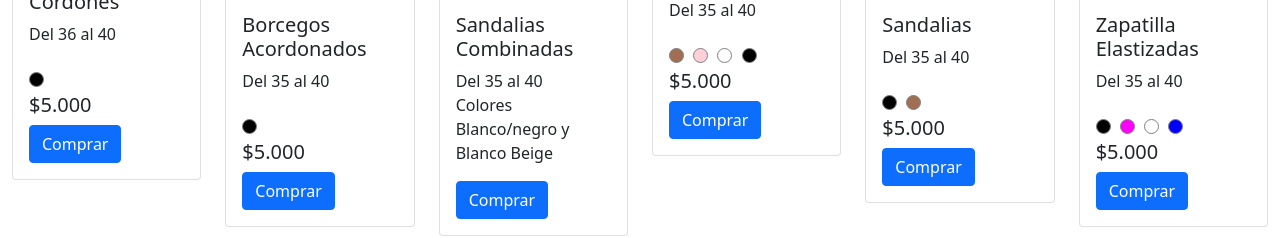
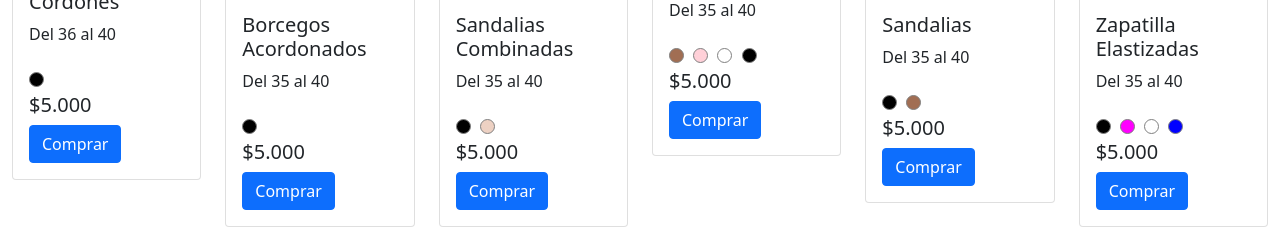
Before and after one commit to Ferluc/proyect-coder, a plain HTML site: page paginas/productos.html in a window 1280 px wide. Shown: the part 832-1070 px from the top of the page. Drawn offline with nearby package versions, Linux system fonts and the light colour scheme.

Commit message:
Corrección galeria

```diff
--- a/paginas/productos.html
+++ b/paginas/productos.html
@@ -62,6 +62,7 @@
 
 
     <main class="container-fluid">
+        <!---------- Galeria Mujer ----------------->
         <div class="row" id="Categoria__Mujer">
             <section class="container-fluid p-4 mx-auto text-center fst-italic" id="Title__Productos">
                 <h2>Mujer</h2>
@@ -179,7 +180,11 @@
                     <img src="../imagenes/Mujer/SandaComb1.png" class="card-img-top" alt="sandia__combinada">
                     <div class="card-body">
                         <h5 class="card-title">Sandalias Combinadas</h5>
-                        <p class="card-text">Del 35 al 40 <br>Colores Blanco/negro y Blanco Beige </p>
+                        <p class="card-text">Del 35 al 40</p>
+                        <div class="color-circle" style="background-color:black;"></div>
+                        <div class="color-circle" style="background-color:#e2b59d9d;"></div>
+                    </br>
+                        <h5>$5.000</h5>
                         <a href="#" class="btn btn-primary">Comprar</a>
                     </div>
                 </div>
@@ -253,7 +258,7 @@
                     <div class="card-body">
                         <h5 class="card-title">Zapatillas Sport</h5>
                         <p class="card-text">Del 35 al 40</p>
-                        <div class="color-circle" style="background-color:pink)"></div>
+                        <div class="color-circle" style="background-color:pink"></div>
                         <div class="color-circle" style="background-color:black"></div>
                         <div class="color-circle" style="background-color:rgba(77, 173, 77, 0.452)"></div>
                     </br>
@@ -321,7 +326,6 @@
                 </div>
             </div>
         </div>
-
 
 
     </main>
```
Also changed, not shown: index.html (+1 -1 lines).
